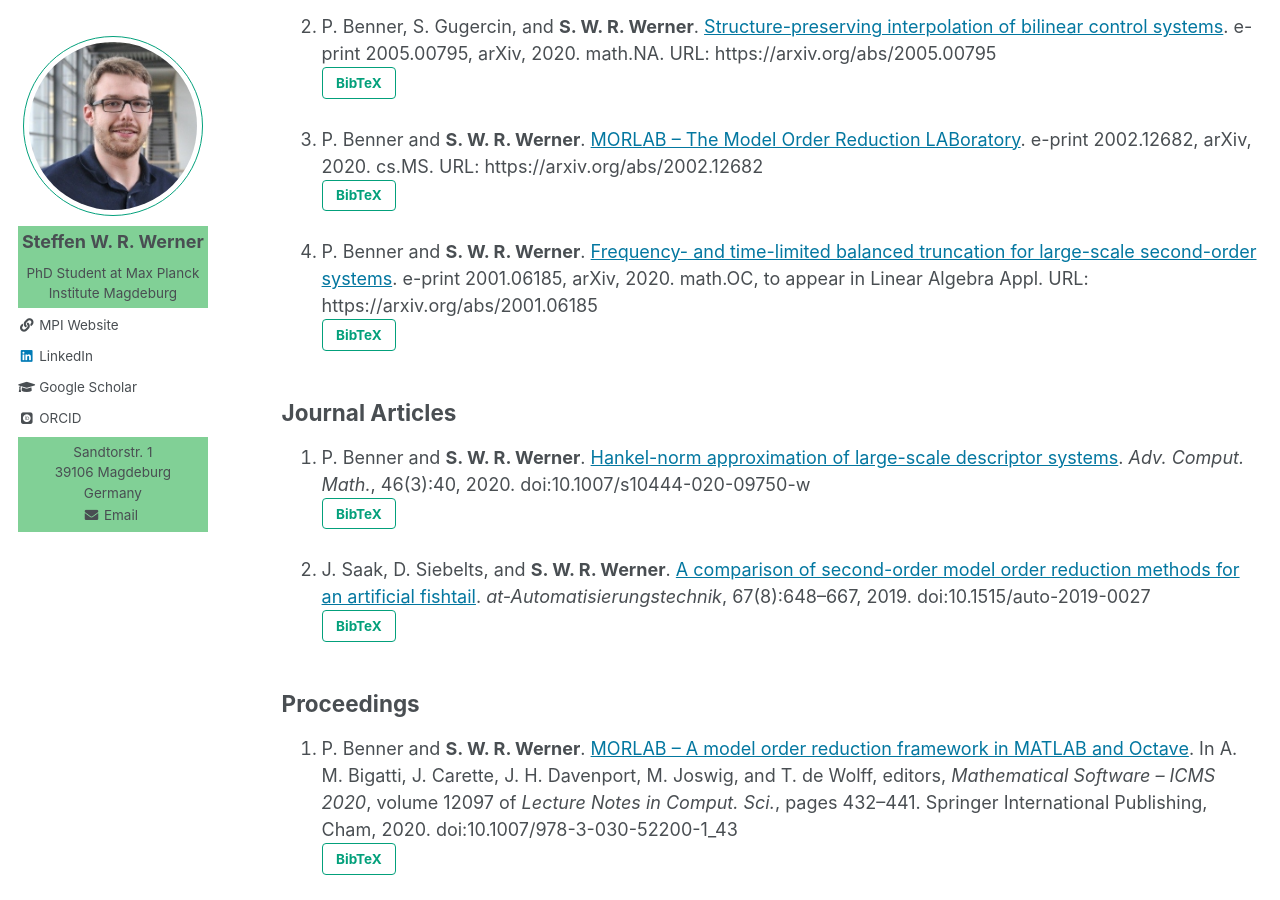
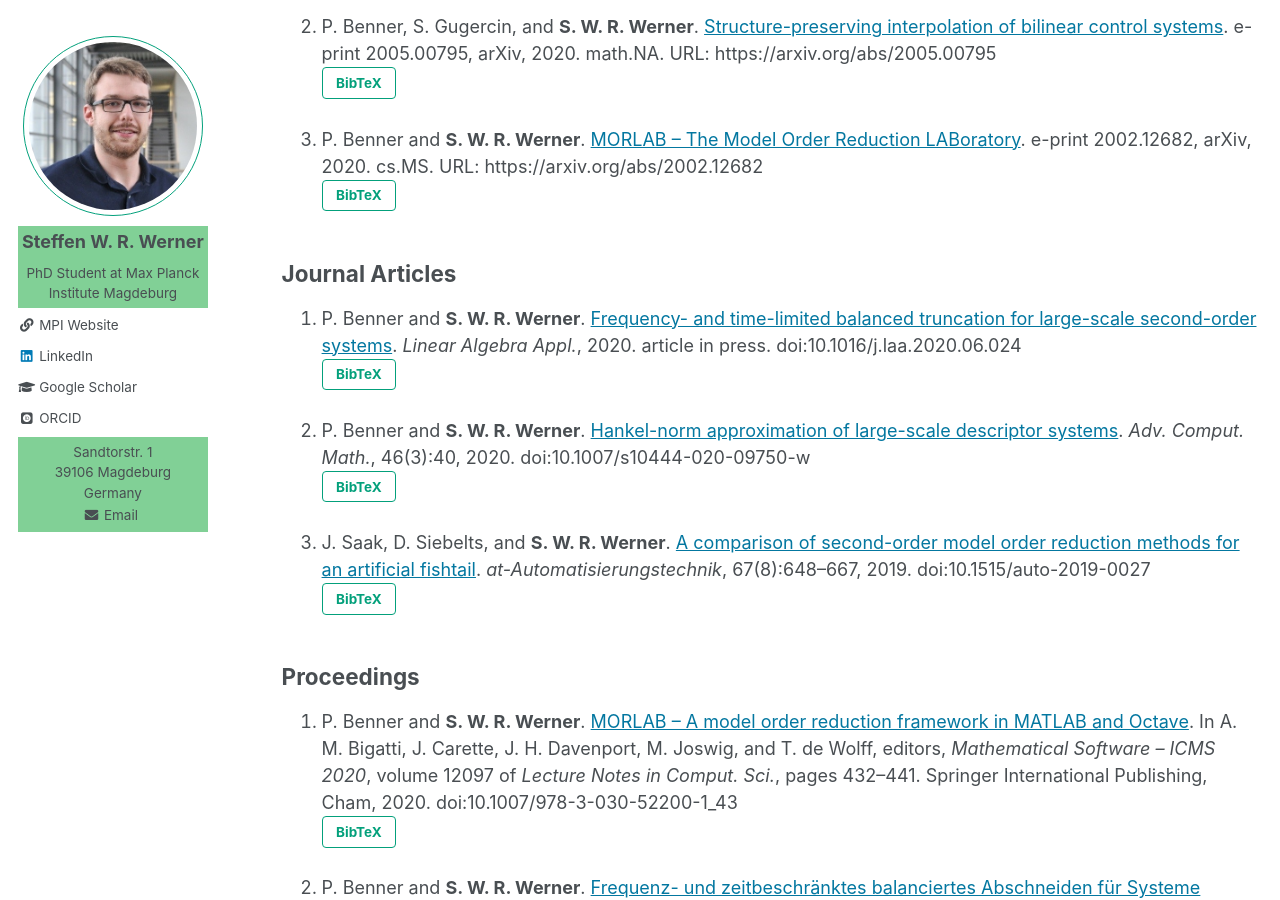
Before and after one commit to ninsteve/ninsteve.github.io, a Jekyll site: the page built from _pages/publications.md, in a window 1280 px wide and 900 px high, scrolled down 557 px. Built offline with Jekyll 4.4.1, drawn with Linux system fonts in a browser that asks for light colours; nearby versions of some CDN libraries; some web fonts are replaced.

Commit message:
Updated publications.

```diff
--- a/_pages/publications.md
+++ b/_pages/publications.md
@@ -60,15 +60,15 @@ and <a target="blank_" href="{{ author.orcid }}">ORCID</a> profiles.
     URL: https://arxiv.org/abs/2002.12682
     <button id="morBenW20c-pop" class="btn btn--inverse">BibTeX</button>
 
+
+## <a name="journal"></a>Journal Articles ##
+
 1.  P. Benner and <strong>S. W. R. Werner</strong>. <a target="blank_"
-    href="https://arxiv.org/abs/2001.06185">Frequency- and time-limited balanced
-    truncation for large-scale second-order systems</a>. e-print 2001.06185,
-    arXiv, 2020. math.OC, to appear in Linear Algebra Appl.
-    URL: https://arxiv.org/abs/2001.06185
+    href="https://doi.org/10.1016/j.laa.2020.06.024">Frequency- and time-limited
+    balanced truncation for large-scale second-order systems</a>. <i>Linear
+    Algebra Appl.</i>, 2020. article in press. doi:10.1016/j.laa.2020.06.024
     <button id="morBenW20b-pop" class="btn btn--inverse">BibTeX</button>
 
-
-## <a name="journal"></a>Journal Articles ##
 1.  P. Benner and <strong>S. W. R. Werner</strong>. <a target="blank_"
     href="https://doi.org/10.1007/s10444-020-09750-w">Hankel-norm approximation
     of large-scale descriptor systems</a>. <i>Adv. Comput. Math.</i>,
--- a/files/publications/bibtex.html
+++ b/files/publications/bibtex.html
@@ -64,6 +64,11 @@
 }
 </code></pre></div>
 
+
+<!--=========================================================================-->
+<!-- JOURNAL ARTICLES                                                        -->
+<!--=========================================================================-->
+
 <script>
   $(function(){
   $('#morBenW20b-pop').magnificPopup({ items: { src: '#morBenW20b' },
@@ -72,23 +77,19 @@
 </script>
 <div id="morBenW20b" class="bibtex-dialog mfp-hide">
 <pre><code>
-@TechReport{morBenW20b,
+@Article{morBenW20b,
   author =       {Benner, P. and Werner, S.~W.~R.},
-  title =        {Frequency- and Time-Limited Balanced Truncation for
-                  Large-Scale Second-Order Systems},
-  institution =  {arXiv},
+  title =        {Frequency- and time-limited balanced truncation for
+                  large-scale second-order systems},
+  journal =      {Linear Algebra Appl.},
+  volume =       {},
+  number =       {},
+  pages =        {},
   year =         2020,
-  type =         {e-print},
-  number =       {2001.06185},
-  note =         {math.OC, to appear in {Linear Algebra Appl.}},
-  url =          {http://arxiv.org/abs/2001.06185}
+  doi =          {10.1016/j.laa.2020.06.024},
+  note =         {article in press}
 }
 </code></pre></div>
-
-
-<!--=========================================================================-->
-<!-- JOURNAL ARTICLES                                                        -->
-<!--=========================================================================-->
 
 <script>
   $(function(){
```
